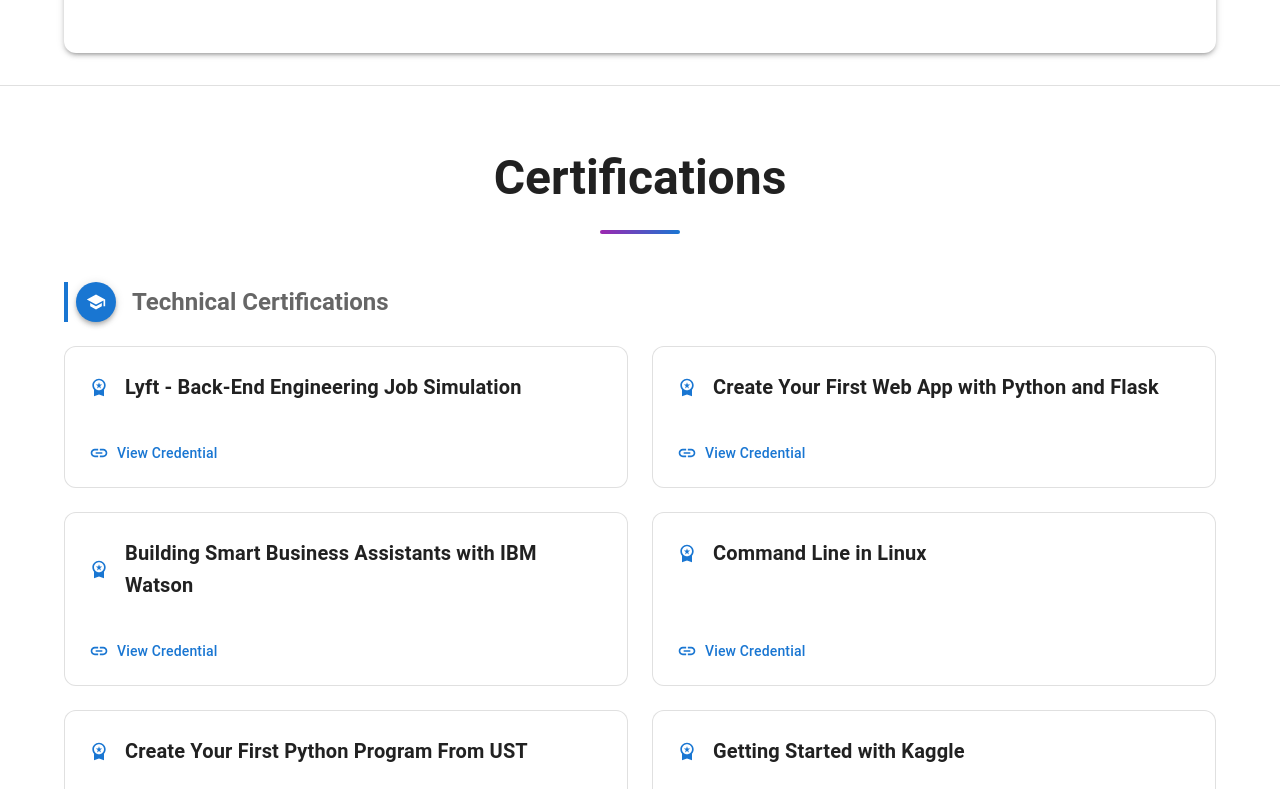
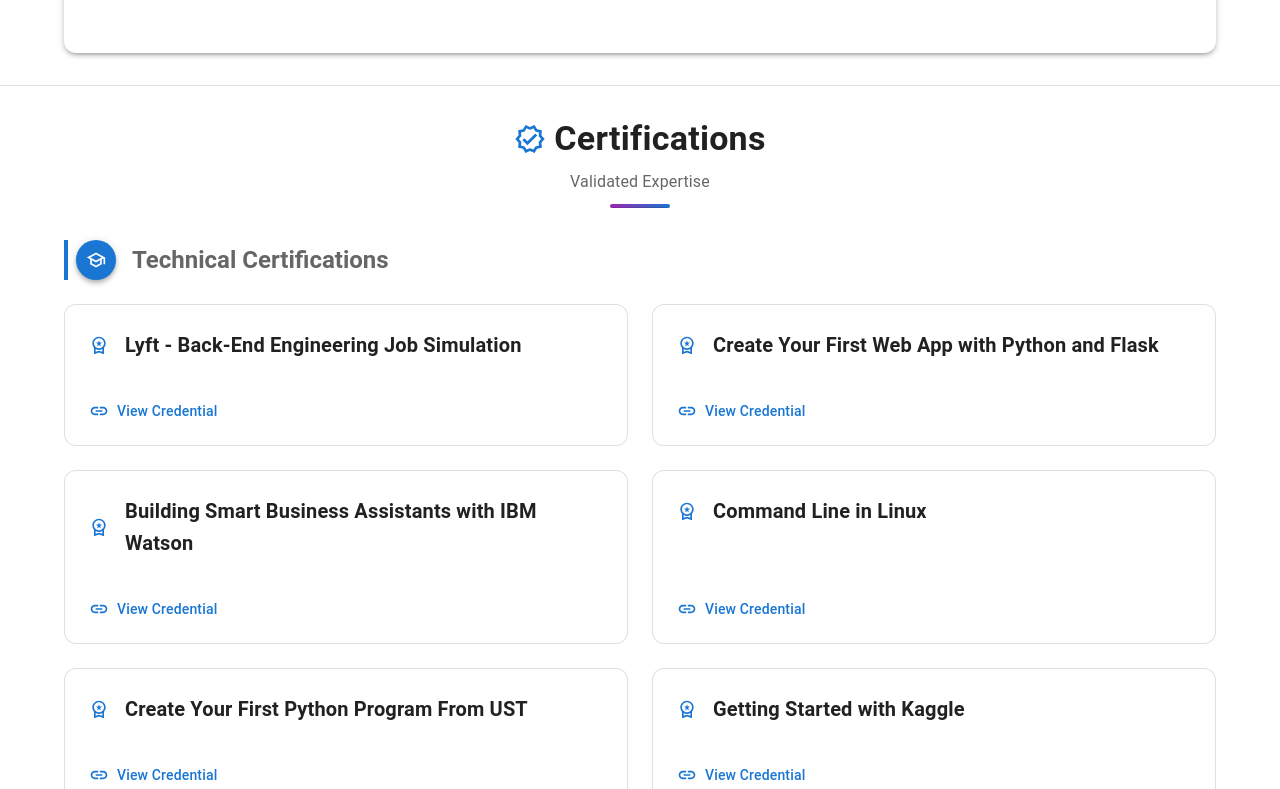
Before and after one commit to olivernjeru/olivernjeru.github.io, a React (Create React App) app: page / in a window 1280 px wide. Shown: the part 8571-9360 px from the top of the page. Built offline with nearby package versions, Linux system fonts and the light colour scheme.

Commit message:
fix: refactor Certificates component to use outlined icons and add SectionHeader for improved presentation

```diff
--- a/src/components/Certificates.js
+++ b/src/components/Certificates.js
@@ -3,8 +3,9 @@ import {
   Typography, Box, Container, Grid, Paper,
   Link, useTheme, Chip, Avatar, Fade
 } from '@mui/material';
+import SectionHeader from './SectionHeader';
 import { categorizedCertificates } from './dataStores/CertificatesObject';
-import { School, WorkspacePremium, LinkOutlined, CalendarToday } from '@mui/icons-material';
+import { CalendarTodayOutlined, LinkOutlined, SchoolOutlined, VerifiedOutlined, WorkspacePremiumOutlined } from '@mui/icons-material';
 
 const Certificates = () => {
   const theme = useTheme();
@@ -13,34 +14,17 @@ const Certificates = () => {
     <Box
       id="certificates"
       sx={{
-        py: 8,
+        padding: { xs: "1rem", md: "2rem" }, // Padding for mobile and desktop
         background: `linear-gradient(135deg, ${theme.palette.background.paper} 0%, ${theme.palette.background.default} 100%)`
       }}
     >
       <Container maxWidth="lg">
-        <Fade in timeout={800}>
-          <Typography
-            variant="h3"
-            align="center"
-            gutterBottom
-            sx={{
-              fontWeight: 700,
-              mb: 6,
-              color: theme.palette.text.primary,
-              '&:after': {
-                content: '""',
-                display: 'block',
-                width: '80px',
-                height: '4px',
-                background: `linear-gradient(90deg, ${theme.palette.secondary.main}, ${theme.palette.primary.main})`,
-                margin: '1.5rem auto 0',
-                borderRadius: '2px'
-              }
-            }}
-          >
-            Certifications
-          </Typography>
-        </Fade>
+        <SectionHeader
+          icon={VerifiedOutlined}
+          title="Certifications"
+          subtitle="Validated Expertise"
+          delay={800}
+        />
 
         {Object.entries(categorizedCertificates).map(([category, certificates]) => (
           <Fade in timeout={1000} key={category}>
@@ -59,7 +43,7 @@ const Certificates = () => {
                   height: 40,
                   boxShadow: theme.shadows[4]
                 }}>
-                  <School fontSize="small" />
+                  <SchoolOutlined fontSize="small" />
                 </Avatar>
                 <Typography variant="h5" sx={{
                   fontWeight: 600,
@@ -99,7 +83,7 @@ const Certificates = () => {
                           gap: 2,
                           mb: 1.5
                         }}>
-                          <WorkspacePremium fontSize="small" color="primary" />
+                          <WorkspacePremiumOutlined fontSize="small" color="primary" />
                           <Typography variant="h6" component="div" sx={{ fontWeight: 600 }}>
                             {certificate.name}
                           </Typography>
@@ -121,7 +105,7 @@ const Certificates = () => {
                           )}
                           {certificate.date && (
                             <Chip
-                              icon={<CalendarToday fontSize="small" />}
+                              icon={<CalendarTodayOutlined fontSize="small" />}
                               label={certificate.date}
                               size="small"
                               variant="outlined"
```
